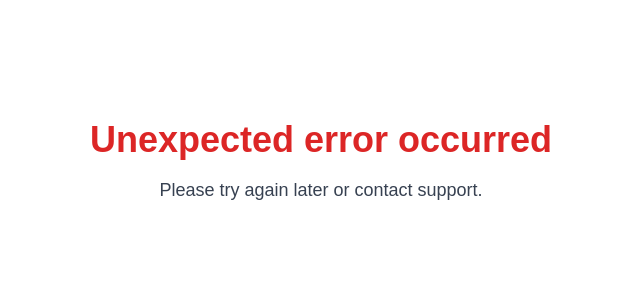
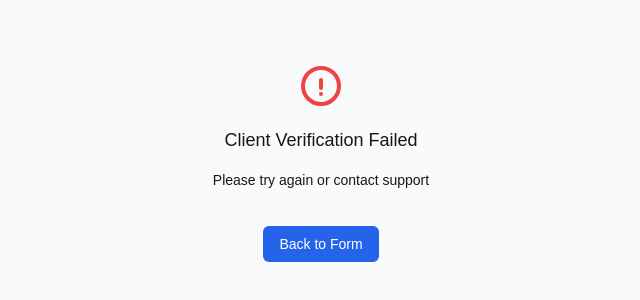
Before and after one commit to santiagoolivos/comply-cube, a Next.js app: page /cancel in a window 1280 px wide. Shown: the part 238-538 px from the top of the page, without its empty margins (319-959 px from the left). Built offline with nearby package versions, Linux system fonts and the light colour scheme.

Commit message:
fix: texts

```diff
--- a/package.json
+++ b/package.json
@@ -10,6 +10,7 @@
     "format": "prettier --write ."
   },
   "dependencies": {
+    "@tabler/icons-react": "^3.19.0",
     "next": "14.2.13",
     "react": "^18",
     "react-dom": "^18",
--- a/src/app/cancel/page.tsx
+++ b/src/app/cancel/page.tsx
@@ -1,14 +1,31 @@
+'use client';
+import { FullScreen } from '@/components/full-screen';
+import { IconExclamationCircle } from '@tabler/icons-react';
+import { useRouter } from 'next/navigation';
+
 export default function ErrorPage() {
+  const router = useRouter();
+  const hadleBackToForm = () => {
+    router.push('/');
+  };
+
   return (
-    <div className="flex items-center justify-center h-screen">
-      <div className="text-center">
-        <h1 className="text-4xl font-bold text-red-600 mb-4">
-          Unexpected error occurred
-        </h1>
-        <p className="text-lg text-gray-700">
-          Please try again later or contact support.
-        </p>
+    <FullScreen
+      className="is-failure"
+      icon={
+        <IconExclamationCircle className="w-12 h-12 inline-block text-danger text-red-500" />
+      }
+      h1_text={'Client Verification Failed'}
+      p_text={'Please try again or contact support'}
+    >
+      <div className="pt-5 text-sm">
+        <button
+          onClick={hadleBackToForm}
+          className="px-4 py-2 bg-blue-600 text-white rounded-md hover:bg-blue-700 min-w-24"
+        >
+          Back to Form
+        </button>
       </div>
-    </div>
+    </FullScreen>
   );
 }
--- a/src/app/success/complete-flow/page.tsx
+++ b/src/app/success/complete-flow/page.tsx
@@ -16,17 +16,19 @@ const RedirectPage = () => {
       <div className="flex flex-col items-center justify-center h-screen bg-gray-100">
         <div className="text-center bg-white p-6 rounded-lg shadow-lg">
           <h1 className="text-2xl font-bold mb-4">
-            Ceremony with ComplyCube completed successfully
+            Ceremony with ComplyCube Completed Successfully
           </h1>
           <h2 className="text-lg font-semibold mb-4">Ceremony Details:</h2>
 
           <SuccessCompleteFlow />
-          <button
-            onClick={handleGoHome}
-            className="mt-6 px-4 py-2 bg-blue-600 text-white rounded-md hover:bg-blue-700"
-          >
-            Go to Home Page
-          </button>
+          <div className="pt-5 text-sm">
+            <button
+              onClick={handleGoHome}
+              className="px-4 py-2 bg-blue-600 text-white rounded-md hover:bg-blue-700 min-w-24"
+            >
+              Go to Home Page
+            </button>
+          </div>
         </div>
       </div>
     </Suspense>
--- a/src/components/client-form/comply-cube-client-form.tsx
+++ b/src/components/client-form/comply-cube-client-form.tsx
@@ -140,7 +140,7 @@ export const ClientForm = () => {
   };
 
   return (
-    <form onSubmit={handleSubmit} className="space-y-6">
+    <form onSubmit={handleSubmit} className="space-y-6 text-sm">
       <div className="flex flex-col space-y-2">
         <label htmlFor="email" className="text-sm font-medium">
           Email
@@ -153,8 +153,6 @@ export const ClientForm = () => {
           required
           className="p-2 border rounded-md"
         />
-
-
       </div>
 
       <div className="flex flex-col space-y-2">
--- a/src/components/comply-cube-page.tsx
+++ b/src/components/comply-cube-page.tsx
@@ -1,18 +1,16 @@
-// app/page.tsx (o en la ruta que prefieras dentro del App Router)
-'use client';
 import React from 'react';
 import { ClientForm } from './client-form/comply-cube-client-form';
 
 export default function CreateClientPage() {
   return (
     <div className="container mx-auto py-10 px-4">
-      <div className="max-w-3xl mx-auto bg-white p-8 shadow-md rounded-md">
+      <div className="max-w-3xl mx-auto bg-white p-8 shadow-lg rounded-md">
         <h1 className="text-3xl font-bold text-center mb-6">
-          Complete a new SignatureAPI Envelope with Comply Cube verification
+          Complete a New SignatureAPI Envelope with ComplyCube Verification
         </h1>
-        <p className="text-gray-600 text-center mb-6">
-          Please fill out the form below to start the process. Ensure all the
-          information is accurate before submitting.
+        <p className="text-center mb-6">
+          Please fill out the form below to start the process. Make sure all the
+          information is correct before submitting.
         </p>
 
         <ClientForm />
--- /dev/null
+++ b/src/components/full-screen.tsx
@@ -0,0 +1,28 @@
+interface Props {
+  className: string;
+  icon?: React.ReactNode;
+  h1_text: string;
+  p_text?: string;
+  children?: React.ReactNode;
+}
+
+export const FullScreen = (props: Props) => {
+  return (
+    <div className={`bg-slate-50 ${props.className}`}>
+      <div className="flex flex-col h-[100dvh]">
+        <div className="m-auto">
+          <div className="block text-center space-y-4 max-w-2xl">
+            {props.icon}
+            <h1 className="font-medium text-lg text-blackish">
+              {props.h1_text}
+            </h1>
+            {props.p_text && (
+              <p className="text-sm text-blackish">{props.p_text}</p>
+            )}
+            {props.children && <>{props.children}</>}
+          </div>
+        </div>
+      </div>
+    </div>
+  );
+};
--- a/src/components/success/success-complete-flow.tsx
+++ b/src/components/success/success-complete-flow.tsx
@@ -1,3 +1,26 @@
+// import { useSearchParams } from 'next/navigation';
+
+// export const SuccessCompleteFlow = () => {
+//   const searchParams = useSearchParams();
+//   const recipientId = searchParams.get('recipient_id');
+//   const ceremonyResult = searchParams.get('ceremony_result');
+//   const envelopeId = searchParams.get('envelope_id');
+
+//   return (
+//     <>
+//       <p className="text-lg">
+//         <strong>Ceremony Result:</strong> {ceremonyResult || 'Loading...'}
+//       </p>
+//       <p className="text-lg">
+//         <strong>Envelope ID:</strong> {envelopeId || 'Loading...'}
+//       </p>
+//       <p className="text-lg">
+//         <strong>Recipient ID:</strong> {recipientId || 'Loading...'}
+//       </p>
+//     </>
+//   );
+// };
+
 import { useSearchParams } from 'next/navigation';
 
 export const SuccessCompleteFlow = () => {
@@ -7,16 +30,25 @@ export const SuccessCompleteFlow = () => {
   const envelopeId = searchParams.get('envelope_id');
 
   return (
-    <>
-      <p className="text-lg">
-        <strong>Ceremony Result:</strong> {ceremonyResult || 'Loading...'}
-      </p>
-      <p className="text-lg">
-        <strong>Envelope ID:</strong> {envelopeId || 'Loading...'}
-      </p>
-      <p className="text-lg">
-        <strong>Recipient ID:</strong> {recipientId || 'Loading...'}
-      </p>
-    </>
+    <div className="overflow-x-auto">
+      <table className="min-w-full bg-white border border-gray-300 items-start">
+        <tbody className="text-start text-sm ">
+          <tr>
+            <td className="px-4 py-2 border ">Ceremony Result</td>
+            <td className="px-4 py-2 border ">
+              {ceremonyResult || 'Loading...'}
+            </td>
+          </tr>
+          <tr>
+            <td className="px-4 py-2 border ">Envelope ID</td>
+            <td className="px-4 py-2 border ">{envelopeId || 'Loading...'}</td>
+          </tr>
+          <tr>
+            <td className="px-4 py-2 border ">Recipient ID</td>
+            <td className="px-4 py-2 border ">{recipientId || 'Loading...'}</td>
+          </tr>
+        </tbody>
+      </table>
+    </div>
   );
 };
```
Also changed, not shown: 1 other file (tests, documents, lock files or other folders).
